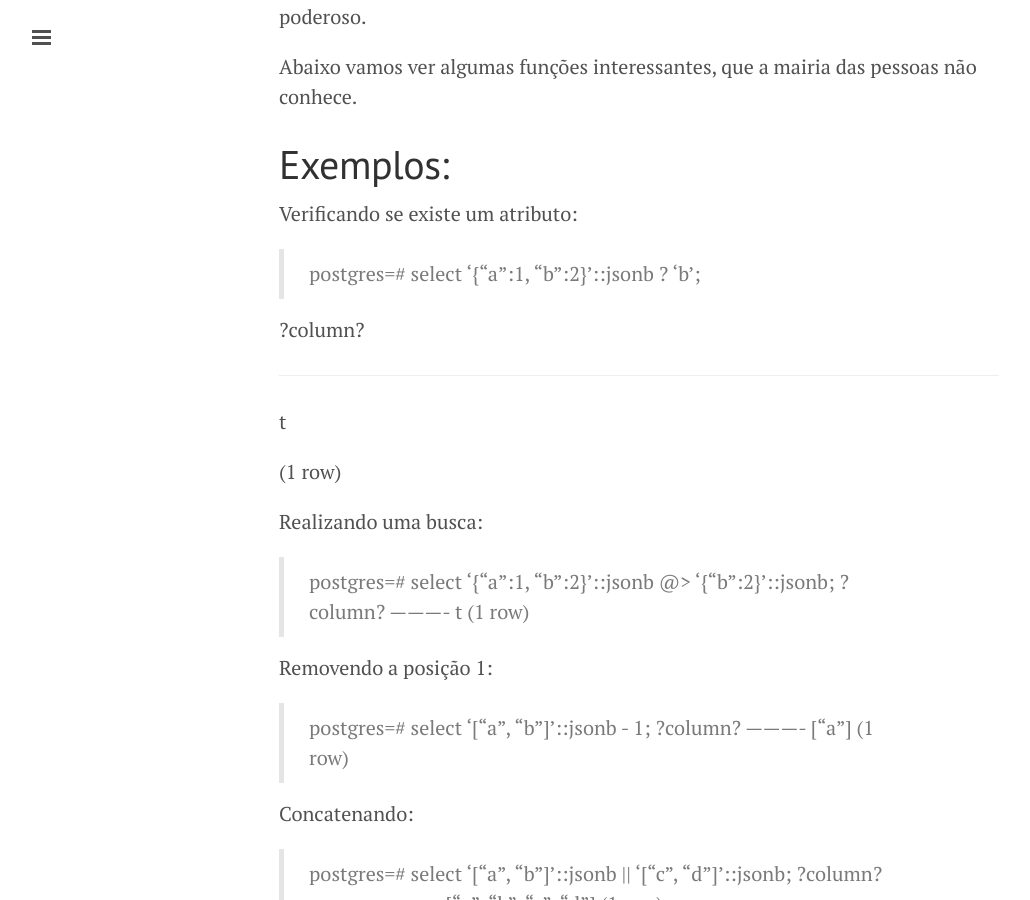
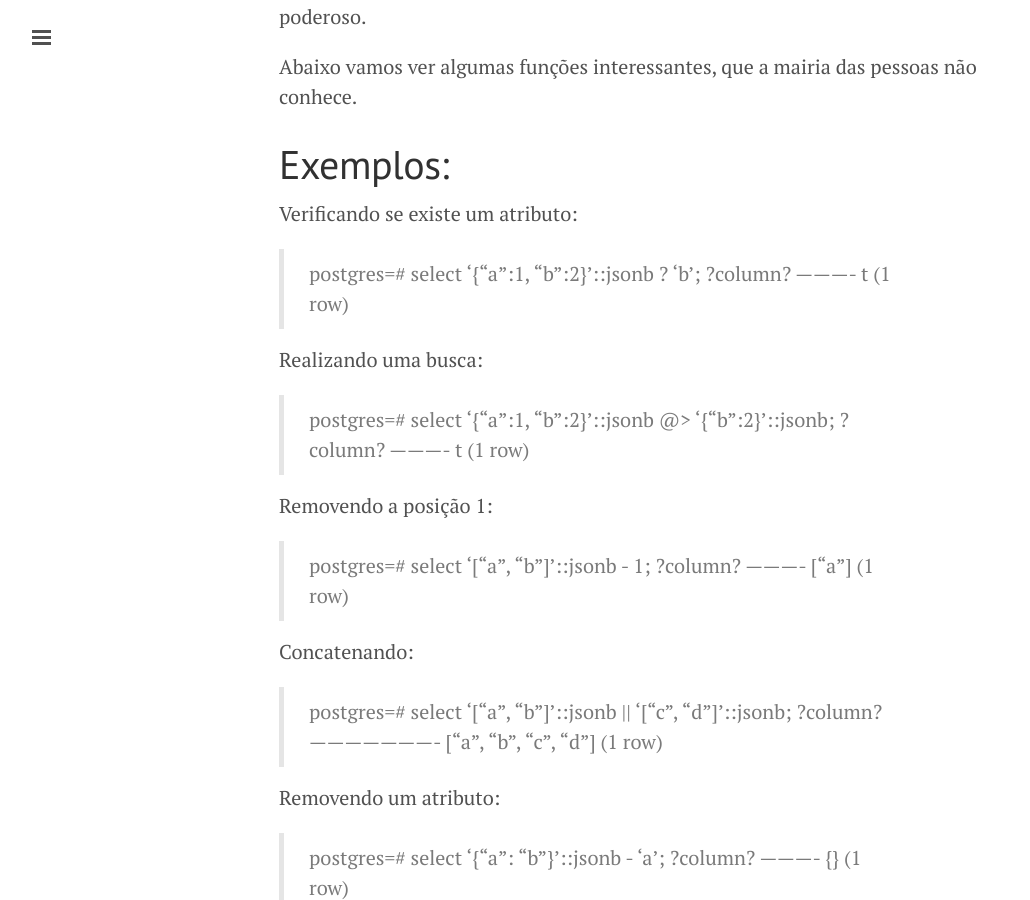
Before and after one commit to lucasviecelli/lucasviecelli.github.io, a Jekyll site: the page built from _posts/2016-09-13-usando-json-no-postgresql.markdown, in a window 1280 px wide and 900 px high, scrolled down 840 px. Shown: the whole window, without its empty margins (1-1031 px from the left). Built offline with Jekyll 4.4.1, drawn with Linux system fonts in a browser that asks for light colours.

```diff
--- a/_posts/2016-09-13-usando-json-no-postgresql.markdown
+++ b/_posts/2016-09-13-usando-json-no-postgresql.markdown
@@ -16,15 +16,11 @@ Abaixo vamos ver algumas funções interessantes, que a mairia das pessoas não
 Verificando se existe um atributo:
 
 >
-postgres=# select '{"a":1, "b":2}'::jsonb ? 'b';
-
- ?column?
-
-----------
-
- t
-
-(1 row)
+>postgres=# select '{"a":1, "b":2}'::jsonb ? 'b';
+> ?column?
+>----------
+> t
+>(1 row)
 
 
 Realizando uma busca:
```
